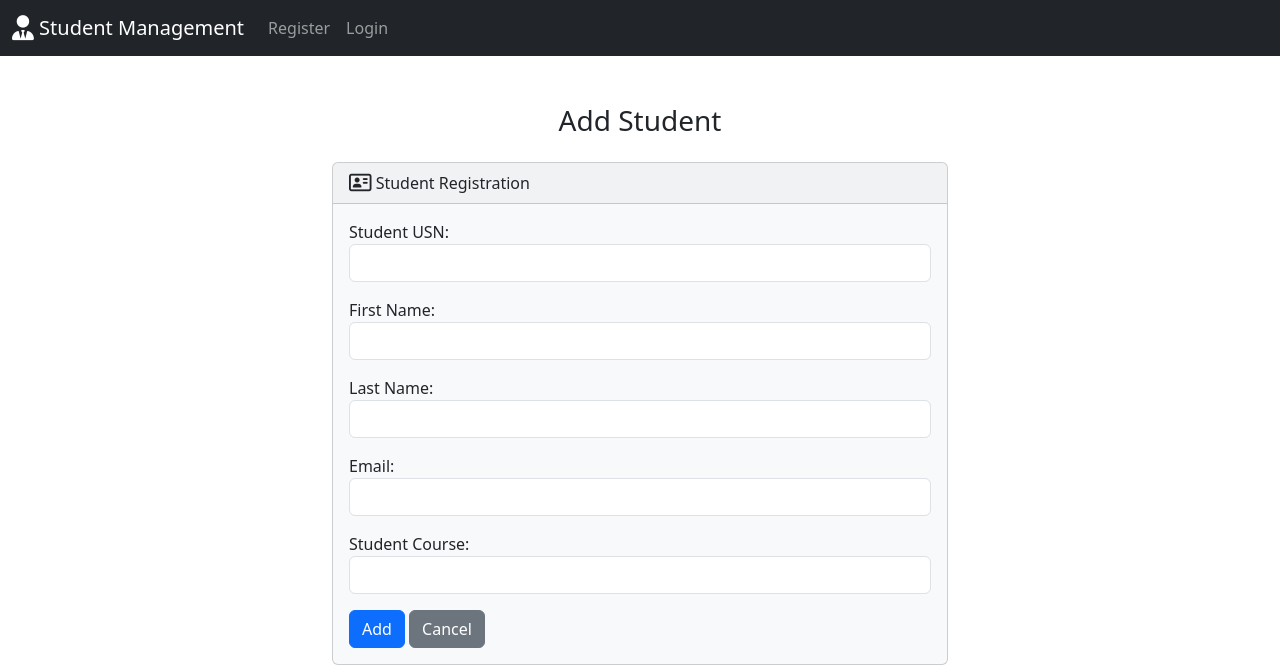
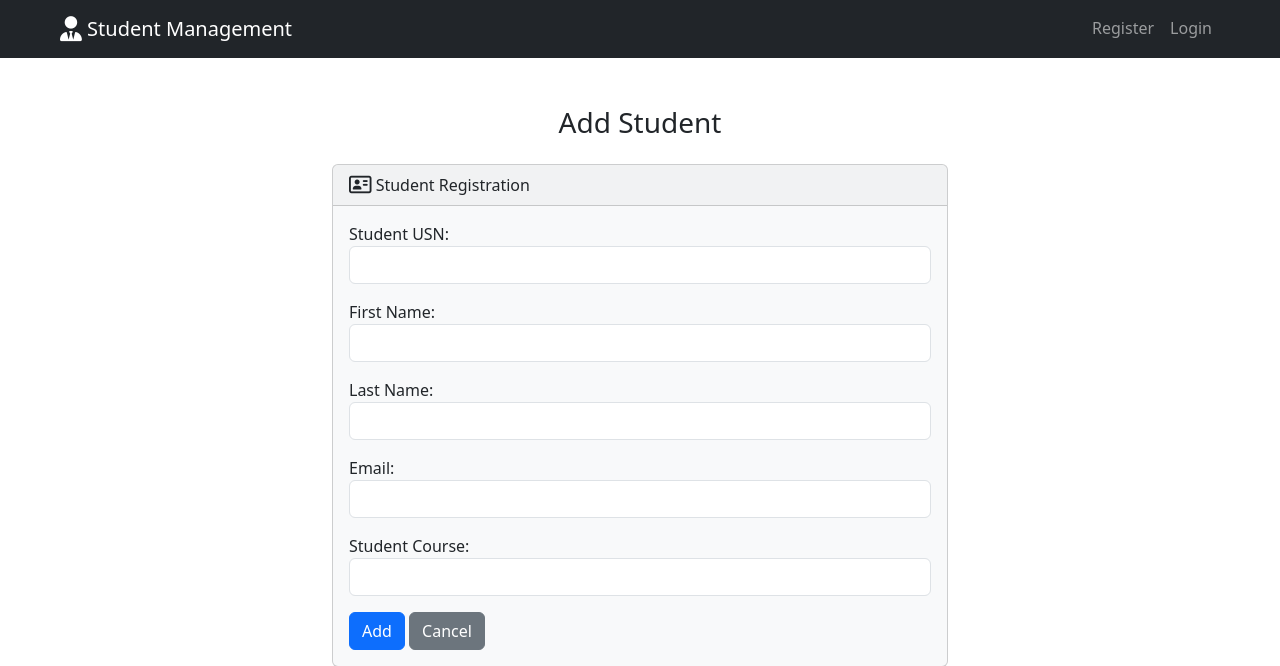
Before and after one commit to nothoru/student-management, a Django app: page /add/ in a window 1280 px wide. Shown: the top 666 px of the page. Run offline with Django 5.2, Linux system fonts and the light colour scheme; parts of the project's set-up code (start-up, migrations or seed data) failed here and were passed over; some libraries are stand-ins or nearby versions.

Commit message:
Adjusted the position of each attribute (Right)

```diff
--- a/myapp/templates/base.html
+++ b/myapp/templates/base.html
@@ -8,7 +8,7 @@
     <link href="https://cdn.jsdelivr.net/npm/bootstrap@5.3.3/dist/css/bootstrap.min.css" rel="stylesheet">
 </head>
 <body class="d-flex flex-column min-vh-100">
-    <nav class="navbar navbar-expand-lg bg-dark" data-bs-theme="dark">
+    <nav class="navbar navbar-expand-lg bg-dark ps-5 nav-underline" data-bs-theme="dark">
         <div class="container-fluid">
           {% if user.is_authenticated %}
           <a class="navbar-brand" href="{% url 'index' %}">
@@ -25,7 +25,7 @@
           </button>
 
           <div class="collapse navbar-collapse" id="navbarColor02">
-            <ul class="navbar-nav me-auto">
+            <ul class="navbar-nav ms-auto mb-2 mb-lg-0 pe-5">
               {% if user.is_authenticated %}
               <li class="nav-item">
                 <a class="nav-link" href="{% url 'index' %}">
```
Also changed, not shown: db.sqlite3.
